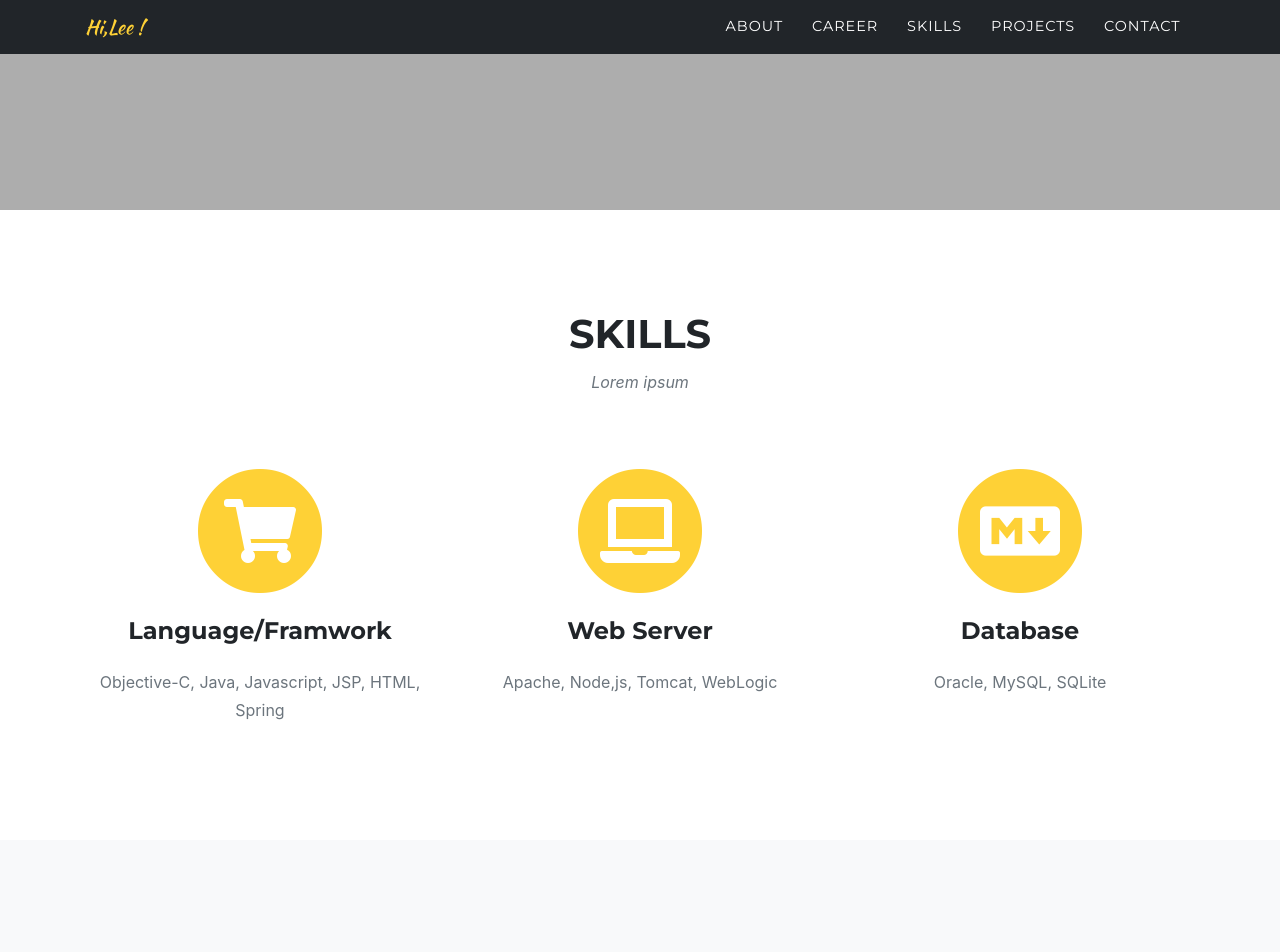
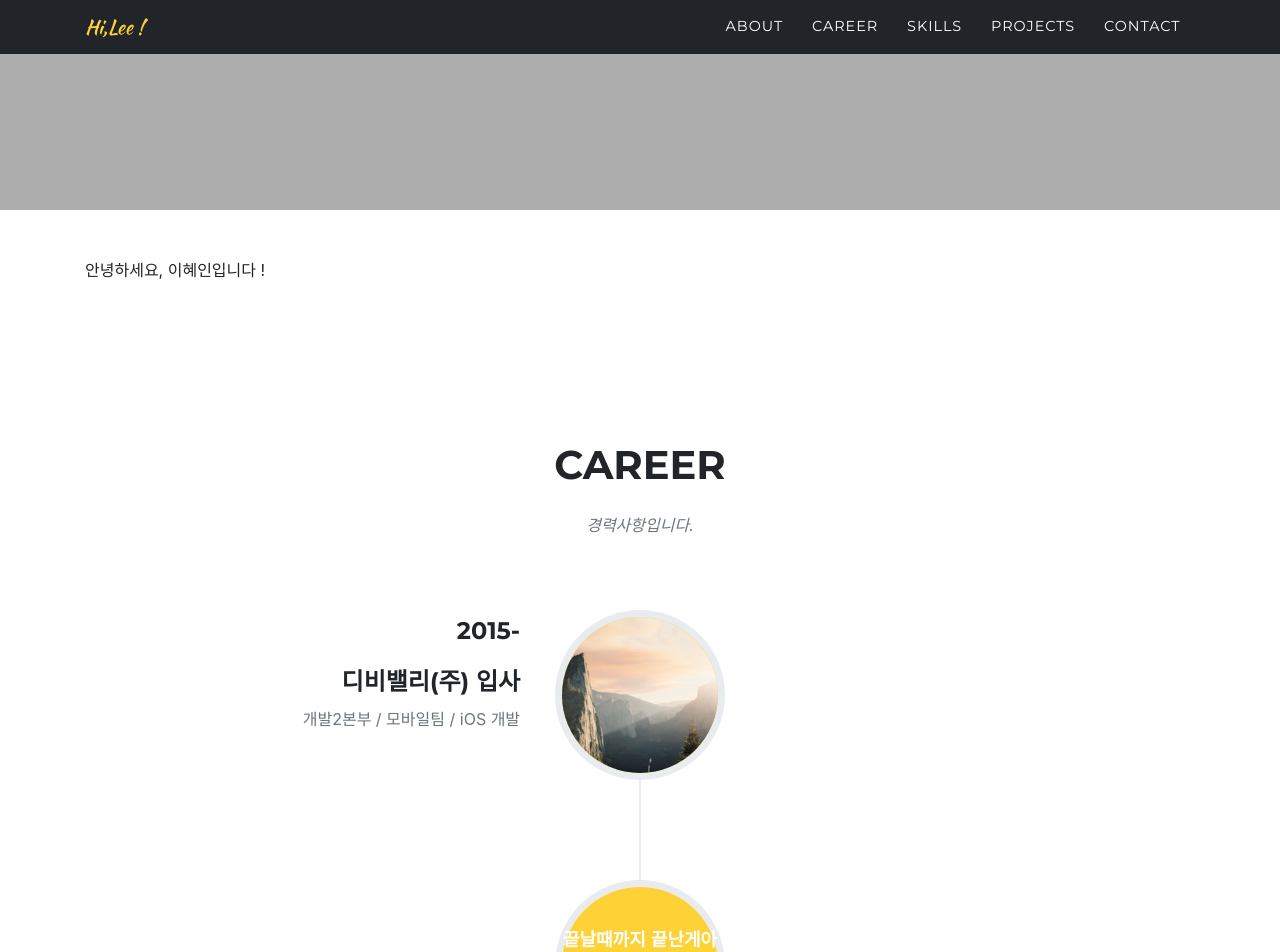
Before and after one commit to lhi0822/lhi0822.github.io, a Jekyll site: the page built from index.md, in a window 1280 px wide and 1400 px high, scrolled down 635 px. Shown: the top 952 px of the window. Built offline with Jekyll 4.4.1, drawn with Linux system fonts in a browser that asks for light colours; some web fonts are replaced; some of the changed text lies outside the part shown.

Commit message:
Theme changed

```diff
--- a/_data/navigation.yml
+++ b/_data/navigation.yml
@@ -1,6 +1,6 @@
 nav:
   - title: "About"
-    section: about
+    section: clients
 
   - title: "Career"
     section: timeline
--- a/_includes/clients.html
+++ b/_includes/clients.html
@@ -1,14 +1,21 @@
 <!-- Clients -->
   <section class="py-5" id="{{ site.data.sitetext.clients.section | default: "clients" }}">
     <div class="container">
-      <div class="row" {% if site.data.sitetext.clients.horizontal-scrolling == "yes" %} id="scrolling-clients" {% endif %}>
-	  {% for client in site.data.sitetext.clients.list %}
-        <div class="col-md-3 col-sm-6">
-          <a href="{{ client.url }}">
-            <img class="img-fluid d-block mx-auto" src="{{ client.logo }}" alt="{{ client.title }}" style="max-height: {{ site.data.sitetext.clients.max-height | default: "100px" }}">
-          </a>
+<!--      <div class="row" {% if site.data.sitetext.clients.horizontal-scrolling == "yes" %} id="scrolling-clients" {% endif %}>-->
+<!--	  {% for client in site.data.sitetext.clients.list %}-->
+<!--        <div class="col-md-3 col-sm-6">-->
+<!--          <a href="{{ client.url }}">-->
+<!--            <img class="img-fluid d-block mx-auto" src="{{ client.logo }}" alt="{{ client.title }}" style="max-height: {{ site.data.sitetext.clients.max-height | default: "100px" }}">-->
+<!--          </a>-->
+<!--        </div>-->
+<!--	  {% endfor %}-->
+<!--      </div>-->
+
+        <div class="row" id="scrolling-clients" >
+            <div class="col-md-3 col-sm-6">
+                안녕하세요, 이혜인입니다 !
+            </div>
         </div>
-	  {% endfor %}
-      </div>
+
     </div>
   </section>
--- a/_includes/contact.html
+++ b/_includes/contact.html
@@ -3,45 +3,25 @@
     <div class="container">
       <div class="row">
         <div class="col-lg-12 text-center">
-          <h2 class="section-heading text-uppercase">{{ site.data.sitetext.contact.title | markdownify | default: Contact Us }}</h2>
+          <h2 class="section-heading text-uppercase">{{ site.data.sitetext.contact.title | markdownify | default: Contact Me }}</h2>
           <h3 class="section-subheading text-muted">{{ site.data.sitetext.contact.text | default: "" }}</h3>
         </div>
       </div>
       <div class="row">
           <div class="col-lg-12">
-          <form id="contactForm" action="https://formspree.io/{{ site.email }}" novalidate="novalidate" method="POST">
-		  <!--name="sentMessage"-->
               <div class="row">
                   <div class="col-md-6">
                       <div class="form-group">
-                  <input name="name" class="form-control" id="name" type="text" placeholder="Name*" required="required" data-validation-required-message="Please enter your name.">
-                  <p class="help-block text-danger"></p>
-                </div>
-                <div class="form-group">
-                  <input name="_replyto" class="form-control" id="email" type="email" placeholder="Email*" required="required" data-validation-required-message="Please enter your email address.">
-                  <p class="help-block text-danger"></p>
-                </div>
-                <div class="form-group">
-                  <input name="phone" class="form-control" id="phone" type="tel" placeholder="Phone Number*" required="required" data-validation-required-message="Please enter your phone number.">
-                  <p class="help-block text-danger"></p>
+                          이메일주소
                       </div>
                   </div>
                   <div class="col-md-6">
                       <div class="form-group">
-                  <textarea name="message" class="form-control" id="message" placeholder="Message*" required="required" data-validation-required-message="Please enter a message."></textarea>
-                  <p class="help-block text-danger"></p>
+                          휴대폰번호
                       </div>
                   </div>
-			  <input type="hidden" name="_subject" id="email-subject" value="Contact Form Submission">
-              <div class="clearfix"></div>
-              <div class="col-lg-12 text-center">
-                <div id="success"></div>
-                <button id="sendMessageButton" class="btn btn-primary btn-xl text-uppercase" type="submit">Send Message</button>
+
               </div>
-			  <input type="text" name="_gotcha" style="display:none">
-			  <input type="hidden" name="_next" value="#"/>
-            </div>
-          </form>
           </div>
       </div>
     </div>
--- a/_layouts/home.html
+++ b/_layouts/home.html
@@ -3,9 +3,8 @@ layout: default
 ---
 {% include navheader.html %}
 
+{% include clients.html %}
+{% include timeline.html %}
 {% include services.html %}
 {% include portfolio_grid.html %}
-{% include timeline.html %}
-{% include team.html %}
-{% include clients.html %}
 {% include contact.html %}
```
Lines whose indentation alone changed are shown as unchanged.
